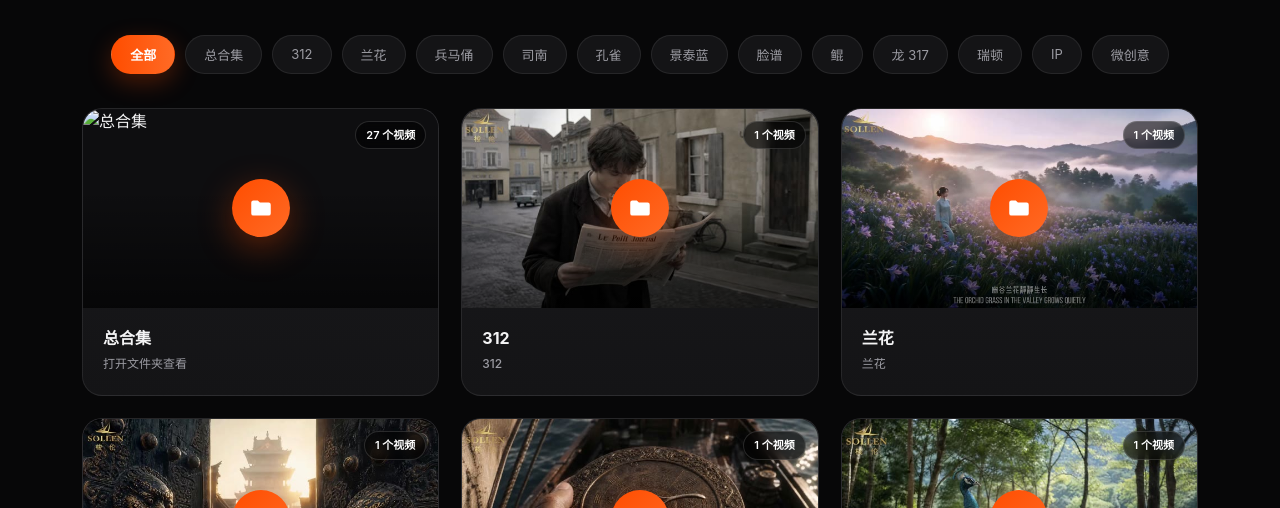
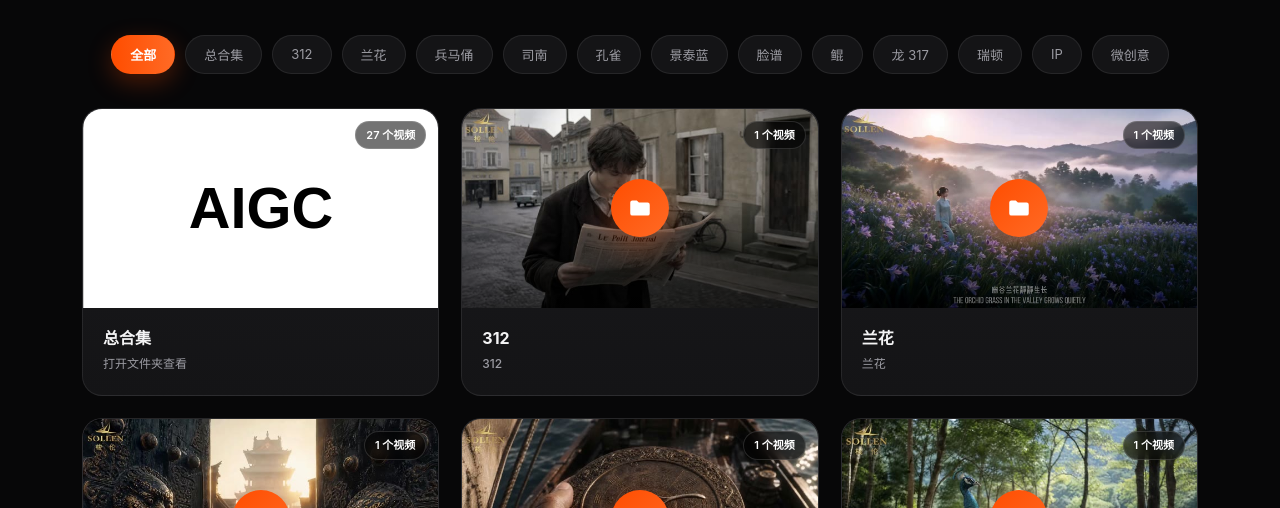
Before and after one commit to wjg359136-hue/video-portfolio, a plain HTML site: page index.html in a window 1280 px wide. Shown: the part 786-1294 px from the top of the page. Drawn offline with Linux system fonts and the light colour scheme.

Commit message:
Add AIGC collection cover

```diff
--- a/css/style.css
+++ b/css/style.css
@@ -493,6 +493,11 @@ body.dialog-open { overflow: hidden; }
   animation: fadeIn 0.18s ease;
 }
 
+.collection-card .video-thumb::after,
+.collection-card .folder-icon {
+  display: none;
+}
+
 .pan-dialog-backdrop {
   position: absolute;
   inset: 0;
--- a/data/projects.json
+++ b/data/projects.json
@@ -11,6 +11,7 @@
       "videos": [],
       "baiduUrl": "https://pan.baidu.com/s/1sgRtgvwpH8g5WcwKgFvZTg?pwd=f9mj",
       "folderUrl": "https://pan.quark.cn/s/a4c00a3a2877",
+      "cover": "images/covers/AIGC.svg",
       "count": 27
     },
     {
--- a/js/app.js
+++ b/js/app.js
@@ -181,6 +181,7 @@
   function makeCard(project, pi) {
     var card = document.createElement('article');
     card.className = 'video-card';
+    if (project.id === 'zongheji') card.classList.add('collection-card');
     card.tabIndex = 0;
 
     var thumb = document.createElement('div');
```
Also changed, not shown: images/covers/AIGC.svg (added).
